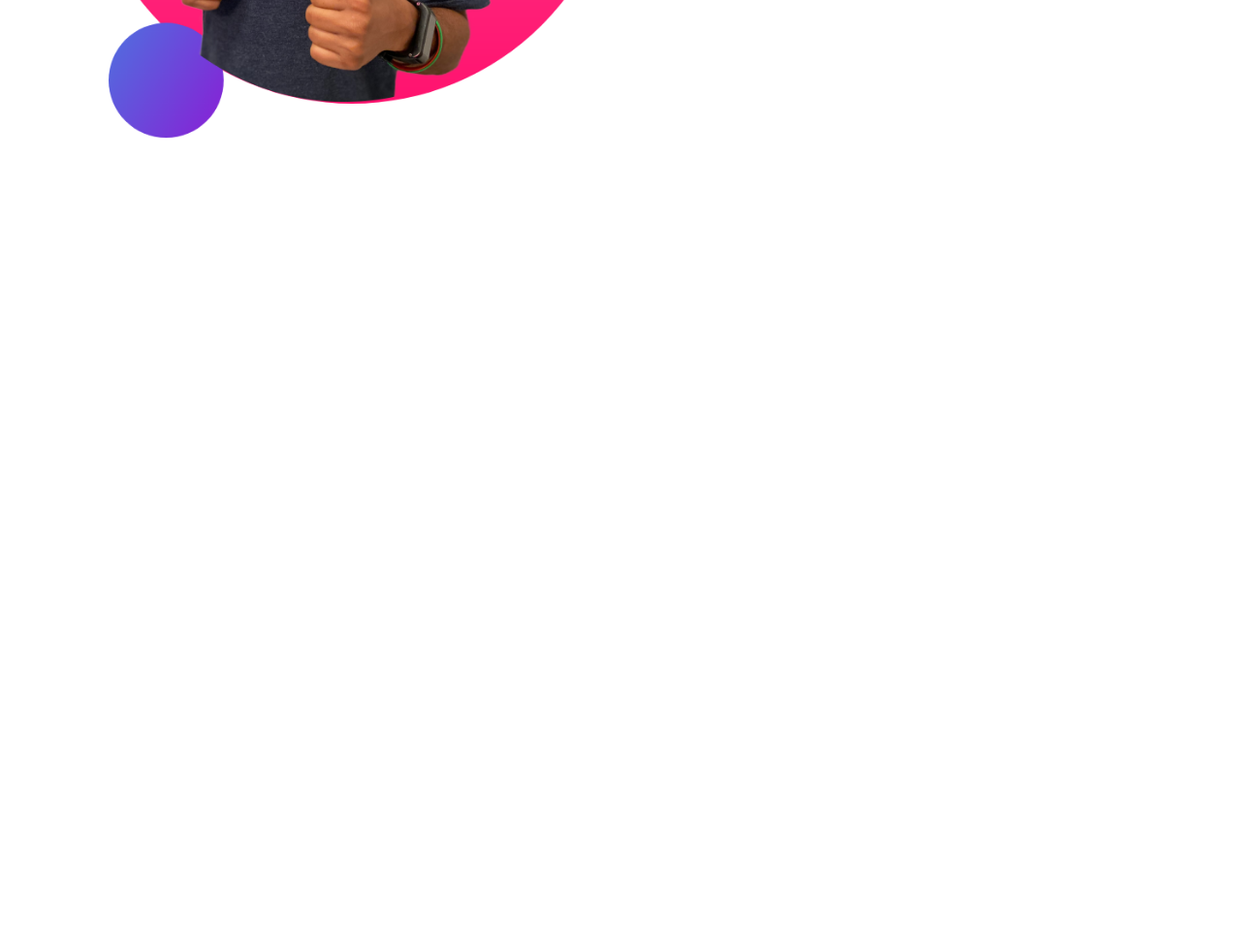
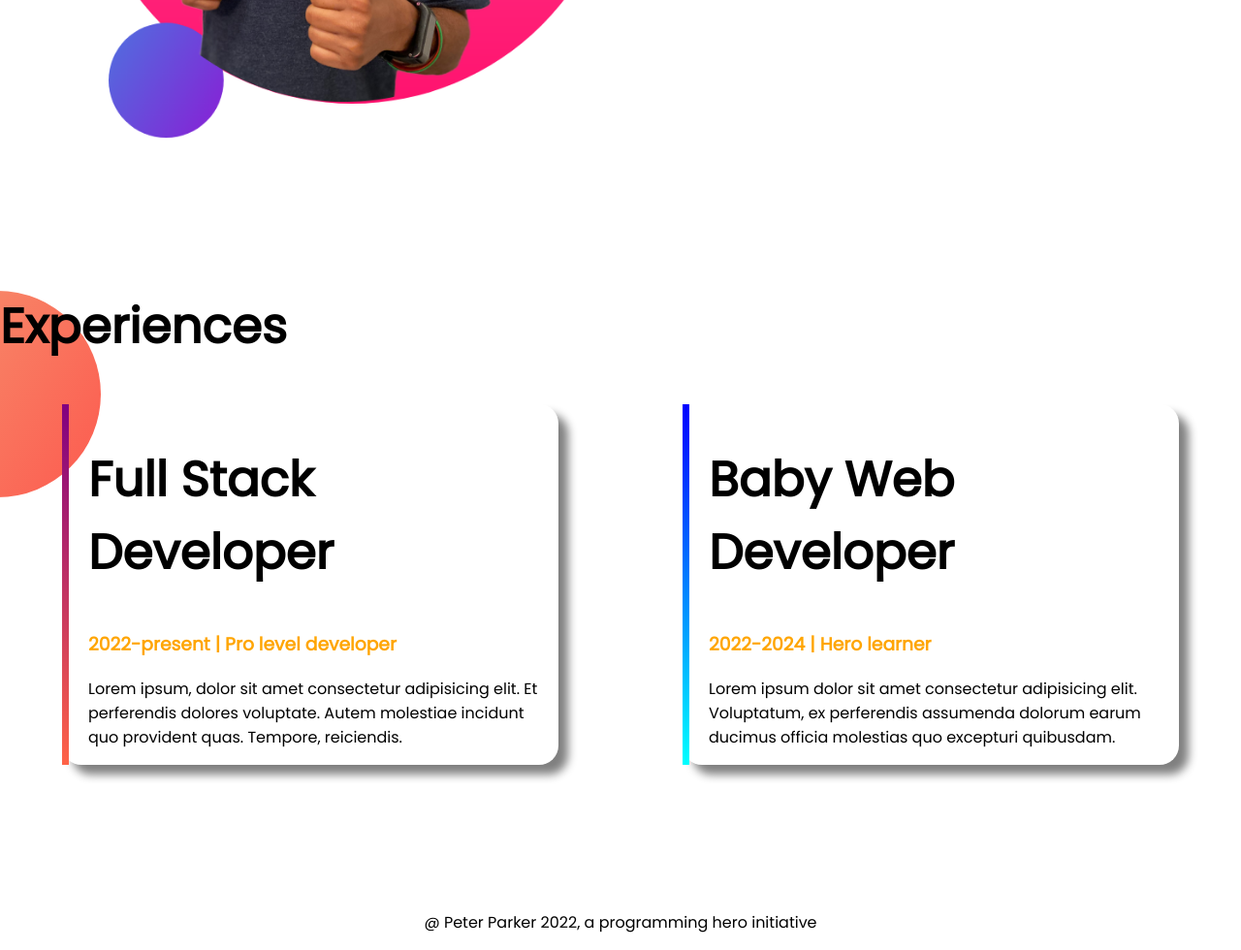
Before and after one commit to shippedoff/practice-repo, a plain HTML site: page index.html in a window 1280 px wide. Shown: the part 1214-2194 px from the top of the page at 97% size. Before the commit the page ends 1514 px from the top, so only its background shows below. Drawn offline with Linux system fonts and the light colour scheme.

Commit message:
last section added

```diff
--- a/index.html
+++ b/index.html
@@ -13,7 +13,7 @@
 </head>
 
 <body>
-    <section class="top-banner">
+    <section class="top-banner flexible-container">
         <div class="half-width">
             <h1>Welcome to</h1>
             <h1><span class="orange-color">Peter Parker</span> World</h1>
@@ -31,7 +31,7 @@
 
     </section>
 
-    <section class="dream-big">
+    <section class="dream-big flexible-container">
         <div class="half-width">
             <img src="./images/images/jhankar2.png" alt="">
         </div>
@@ -49,6 +49,33 @@
     </section>
 
 
+    <section class="experience-area">
+        <h1>Experiences</h1>
+        <div class="flexible-container">
+            <div id="full-stack-experience" class="experience-item">
+                <h1>Full Stack Developer</h1>
+                <h3 class="orange-color">2022-present | Pro level developer</h3>
+                <p>Lorem ipsum, dolor sit amet consectetur adipisicing elit. Et perferendis dolores voluptate. Autem
+                    molestiae incidunt quo provident quas. Tempore, reiciendis.</p>
+            </div>
+
+
+            <div id="web-dev-experience" class="experience-item">
+                <h1>Baby Web Developer</h1>
+                <h3 class="orange-color">2022-2024 | Hero learner</h3>
+                <p>Lorem ipsum dolor sit amet consectetur adipisicing elit. Voluptatum, ex perferendis assumenda dolorum
+                    earum ducimus officia molestias quo excepturi quibusdam.</p>
+            </div>
+
+
+        </div>
+    </section>
+
+    <footer>
+        <p>@ Peter Parker 2022, a programming hero initiative</p>
+    </footer>
+
+
 </body>
 
 </html>
--- a/style.css
+++ b/style.css
@@ -11,7 +11,7 @@ h1 {
     color: orange;
 }
 
-section {
+.flexible-container {
     display: flex;
     margin-bottom: 150px;
 }
@@ -47,3 +47,39 @@ section {
     background-position: right 0;
 
 }
+
+.experience-item {
+    width: 40%;
+    margin-left: 5%;
+    margin-right: 5%;
+    padding-left: 20px;
+    border-radius: 20px;
+    box-shadow: 10px 10px 10px grey;
+
+}
+
+.experience-area{
+    background-image: url(./images/images/exp-bg.png);
+    background-repeat: no-repeat;
+    background-position: left 0;
+}
+
+#web-dev-experience{
+    border-left: 7px solid;
+    border-image: linear-gradient(blue, cyan);
+    border-image-slice: 1;
+
+}
+
+
+#full-stack-experience{
+    border-left: 7px solid;
+    border-image: linear-gradient(purple, tomato);
+    border-image-slice: 1;
+
+}
+
+
+footer p{
+    text-align: center;
+}
```
Also changed, not shown: images/images/my-bg.png (deleted), images/images/my-bg2.png (deleted), 4 other files.
